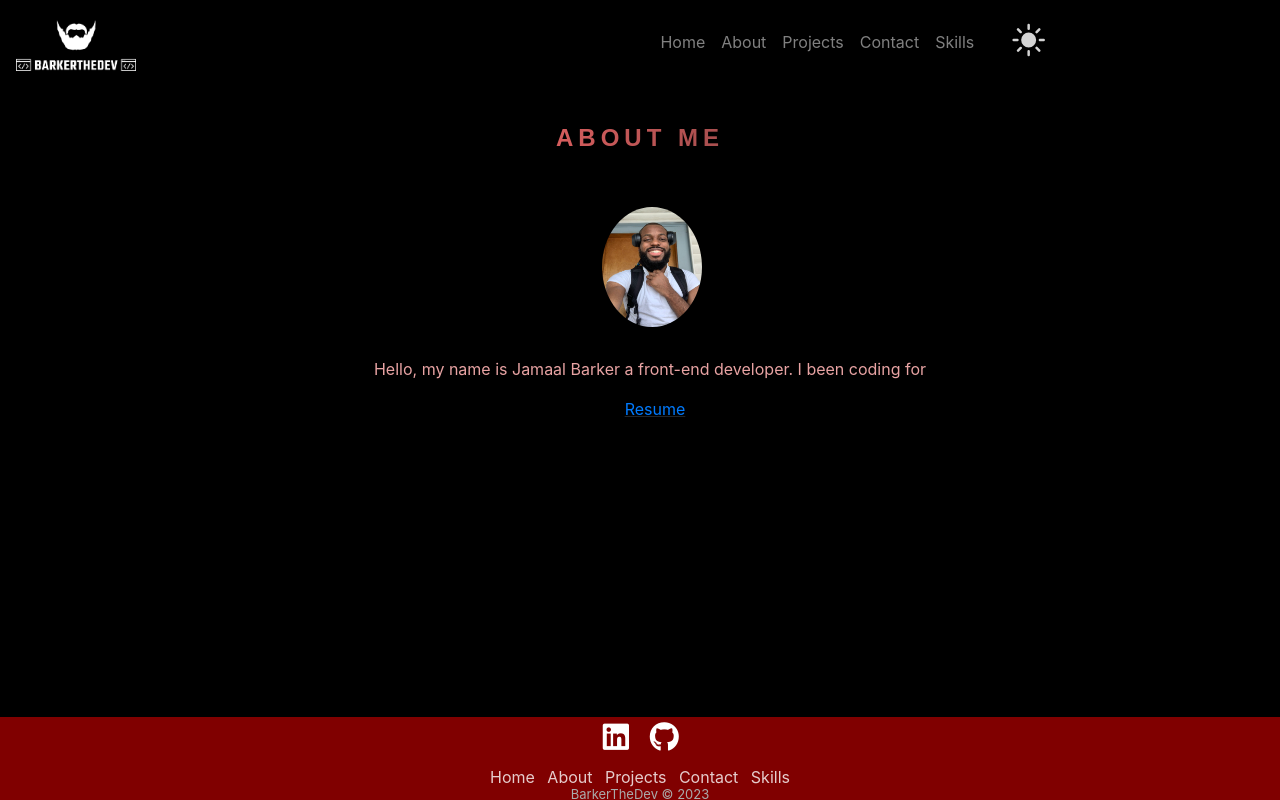
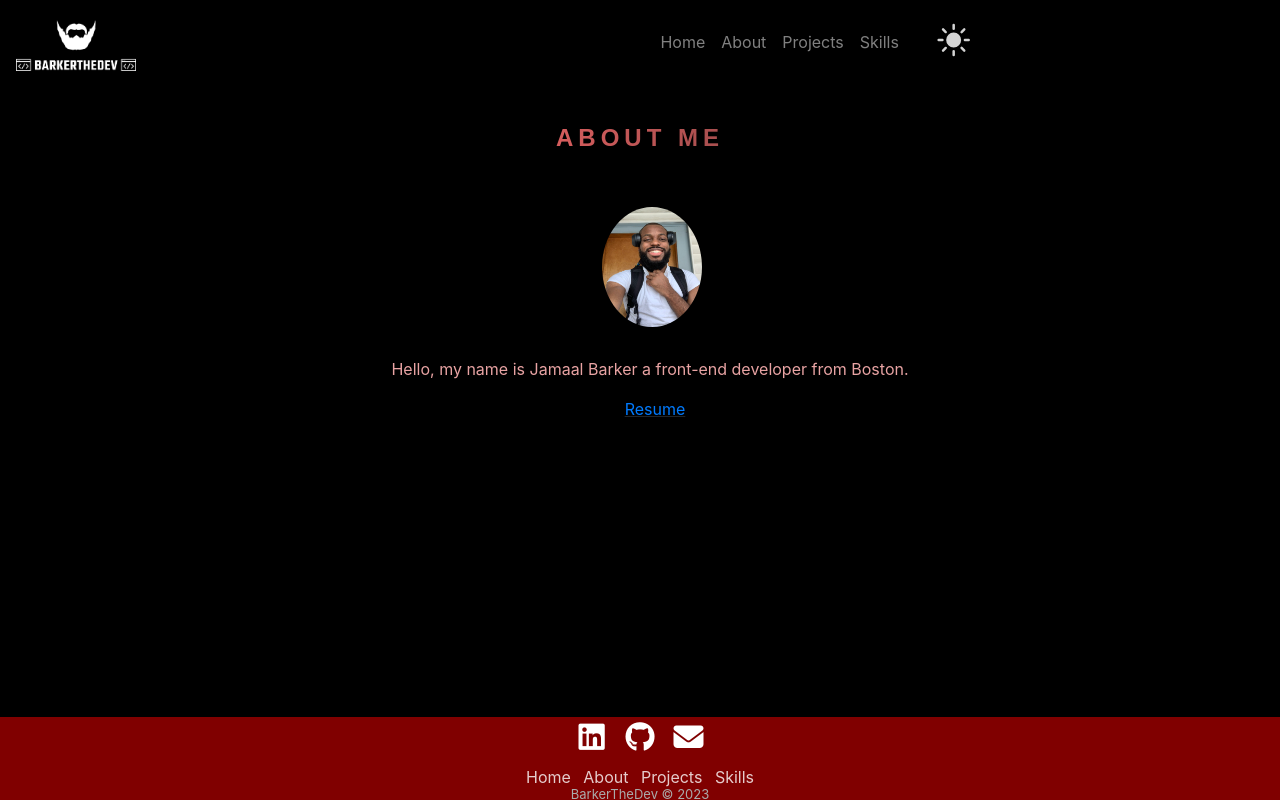
Before and after one commit to MrBarker47/New-Portfolio, a plain HTML site: page aboutme.html in a window 1280 px wide. Drawn offline with nearby package versions, Linux system fonts and the light colour scheme.

Commit message:
Update aboutme.html

```diff
--- a/aboutme.html
+++ b/aboutme.html
@@ -22,7 +22,6 @@
                     <a class="nav-item nav-link" href="index.html">Home <span class="sr-only">(current)</span></a>
                     <a class="nav-item nav-link" href="aboutme.html">About</a>
                     <a class="nav-item nav-link" href="projects.html">Projects</a>
-                    <a class="nav-item nav-link" href="contact.html">Contact</a>
                     <a class="nav-item nav-link" href="Skills.html">Skills</a>
                   </div>
                   <div class="toggle">
@@ -38,7 +37,7 @@
               </nav>
               <h1 class="about">About Me</h1>
               <img  class="photo1" src="img/EA7DA305-9A90-4E9B-9878-03A326C9A3EA_1_102_o.jpeg" alt="">
-              <p class="aboutme">Hello, my name is Jamaal Barker a front-end developer. I been coding for
+              <p class="aboutme">Hello, my name is Jamaal Barker a front-end developer from Boston.
                 </p>
 
 
@@ -54,11 +53,11 @@
           <footer>
               <div class="social" id="social"><a href="https://www.linkedin.com/in/jamaal-barker-2a23615b/"><i class="fa-brands fa-linkedin" style="color: #ffffff;"></i></a></div>
               <div class="social"><a href="https://github.com/MrBarker47"><i class="fa-brands fa-github" style="color: #ffffff;"></i></a></div>
+              <div class="social" id="social"><a href="mailto:jebarker7@gmail.com"<i class="fa-solid fa-envelope" style="color: #ffffff;"></i></a></div>
               <ul class="list-inline">
                   <li class="list-inline-item"><a href="index.html">Home</a></li>
                   <li class="list-inline-item"><a href="aboutme.html">About</a></li>
-                  <li class="list-inline-item"><a href="projects.html"">Projects</a></li>
-                  <li class="list-inline-item"><a href="contact.html">Contact</a></li>
+                  <li class="list-inline-item"><a href="projects.html">Projects</a></li>
                   <li class="list-inline-item"><a href="Skills.html">Skills</a></li>
               </ul>
                <p class="copyright">BarkerTheDev © 2023</p>
```
